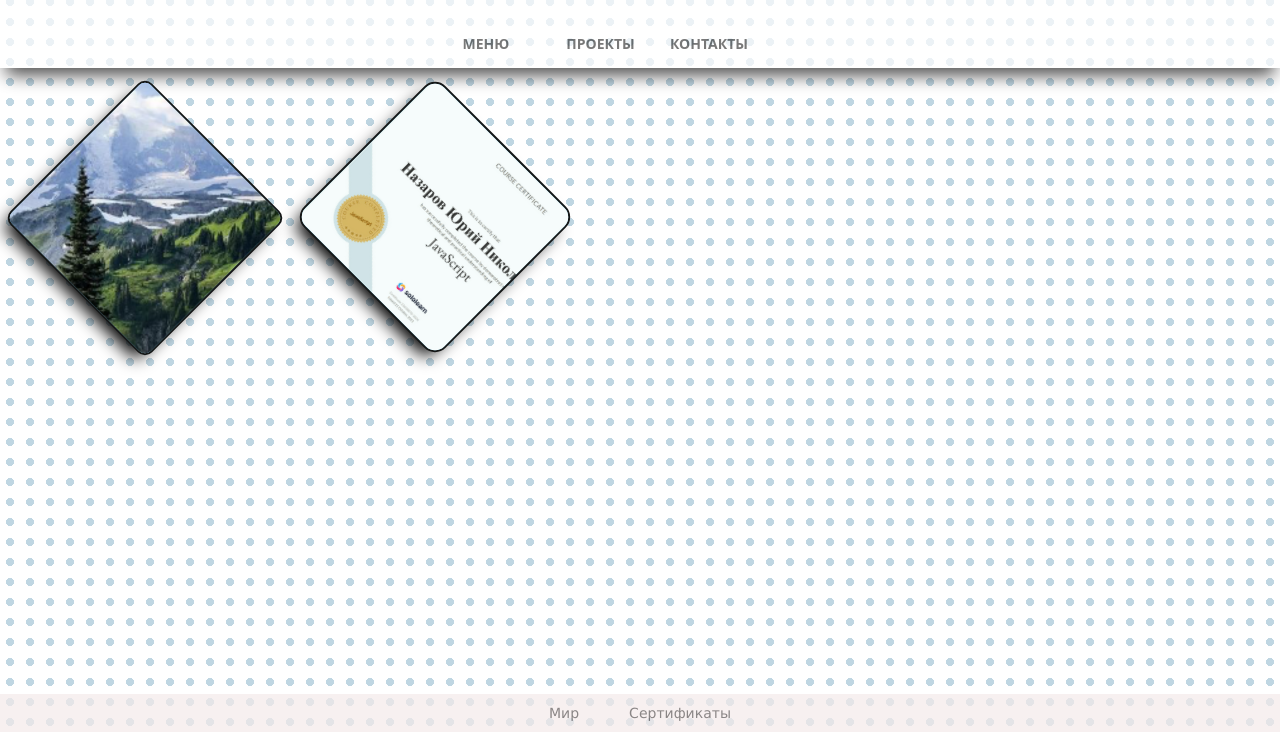
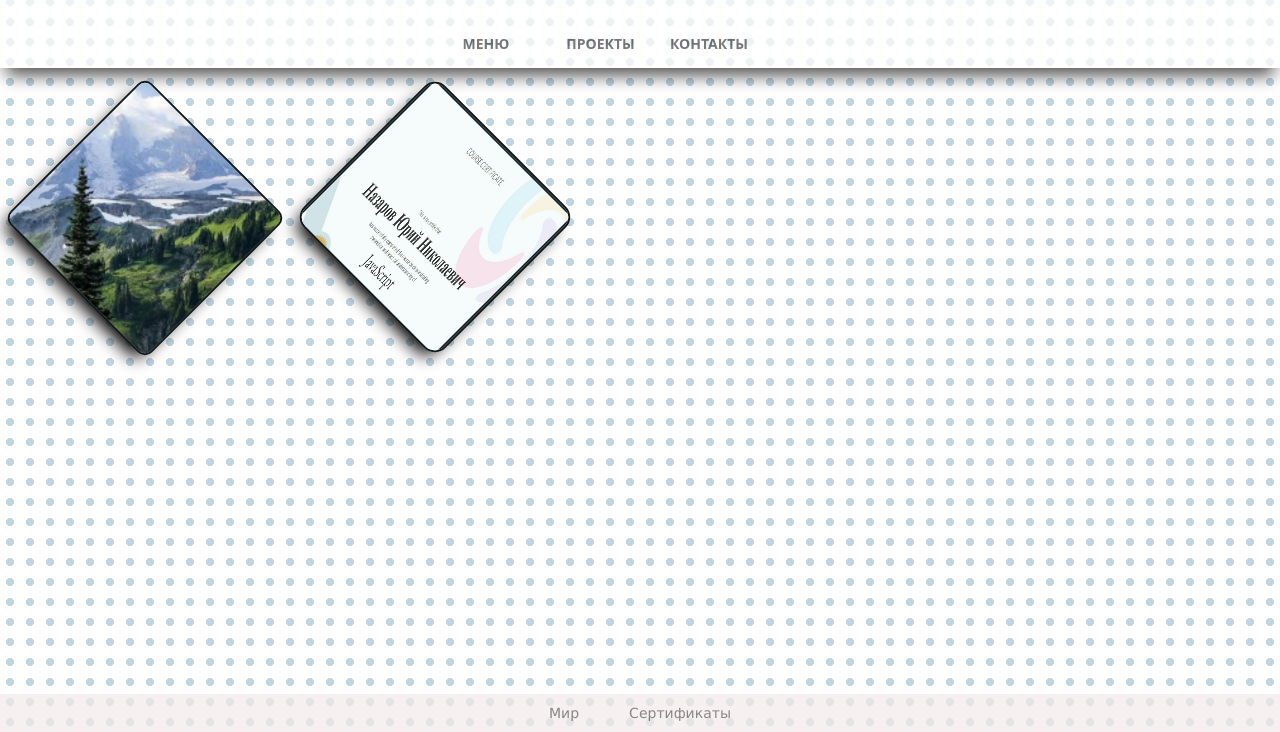
Before and after one commit to NazarovYura/my_project, a plain HTML site: page index.html in a window 1280 px wide. Shown: the part 68-800 px from the top of the page. Drawn offline with Linux system fonts and the light colour scheme; files whose address does not match are found by name.

Commit message:
change serteficate image in main menu

```diff
--- a/Mir.css
+++ b/Mir.css
@@ -42,7 +42,7 @@ font-weight: bold;
 }
 body {
 margin: 0;
-background: ;
+background: '';
 
 }
 /*бар*/
--- a/style.css
+++ b/style.css
@@ -197,11 +197,12 @@ display: table;
   position: relative;
   box-shadow: 0px 13px 17px -6px #000000;
  }
- .ROMBPJS{
- 	transform: rotate(-45deg);
- 	width: 300px;
- 	height: 300px;
- 	margin: 5% 5%;
+ .ROMBJS{
+ 	transform: rotate(0deg) !important;
+ 	width: 150% !important;
+ 	height: 150% !important;
+  padding: 0px !important;
+ 	margin: 0px !important;
 
 
 
```
